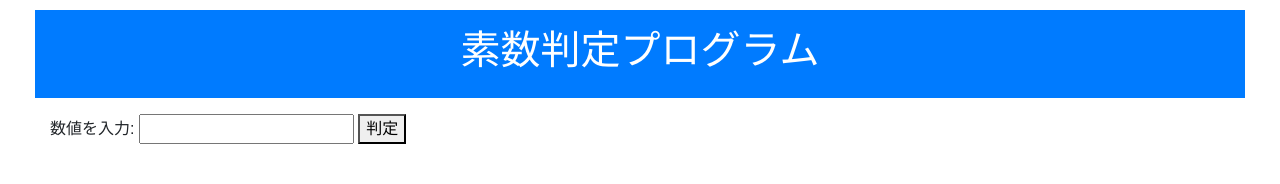
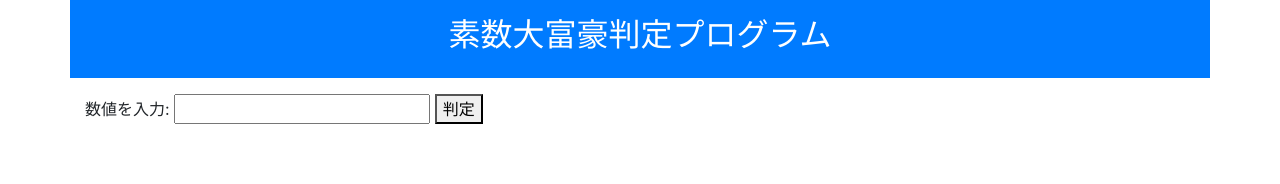
Before and after one commit to tonytani37/Prime_number, a plain HTML site: page index.html in a window 1280 px wide. Drawn offline with nearby package versions, Linux system fonts and the light colour scheme.

Commit message:
2024/12/21 11:02

```diff
--- a/index.html
+++ b/index.html
@@ -3,9 +3,9 @@
 <head>
     <meta charset="UTF-8">
     <meta name="viewport" content="width=device-width, initial-scale=1.0">
-    <title>素数判定</title>
+    <title>素数大富豪</title>
     <link href="https://stackpath.bootstrapcdn.com/bootstrap/4.5.2/css/bootstrap.min.css" rel="stylesheet">
-    <style>
+    <!-- <style>
         body {
             font-family: Arial, sans-serif;
             margin: 0;
@@ -45,13 +45,13 @@
                 flex: 1 1 100%;
             }
         }
-    </style>
+    </style> -->
 </head>
 <body>
     <div class="container">
         <div class="row">
             <header class="col-12 bg-primary text-white text-center py-3">
-                <h1>素数判定プログラム</h1>
+                <h2>素数大富豪判定プログラム</h2>
             </header>
         </div>
         <div class="row">
```
